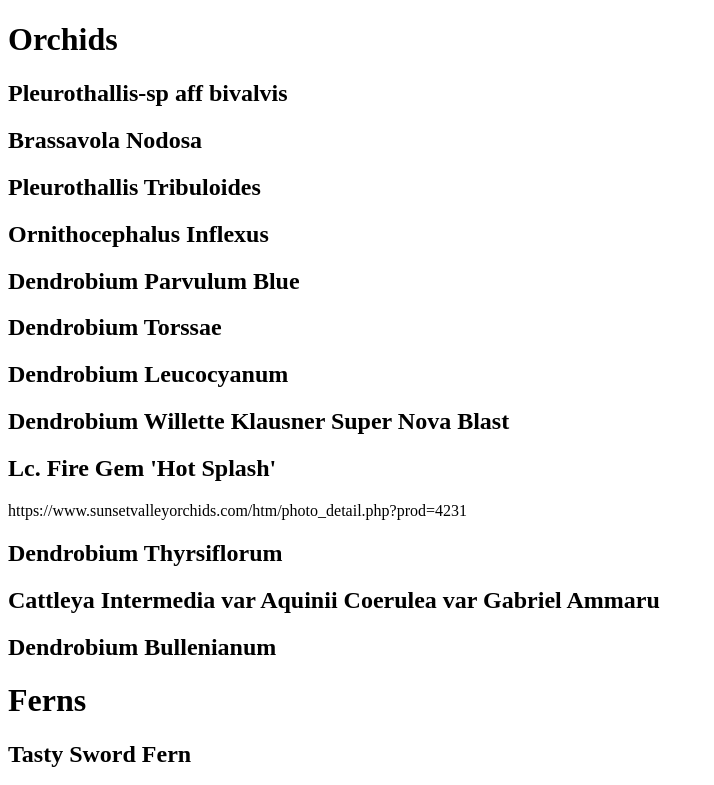
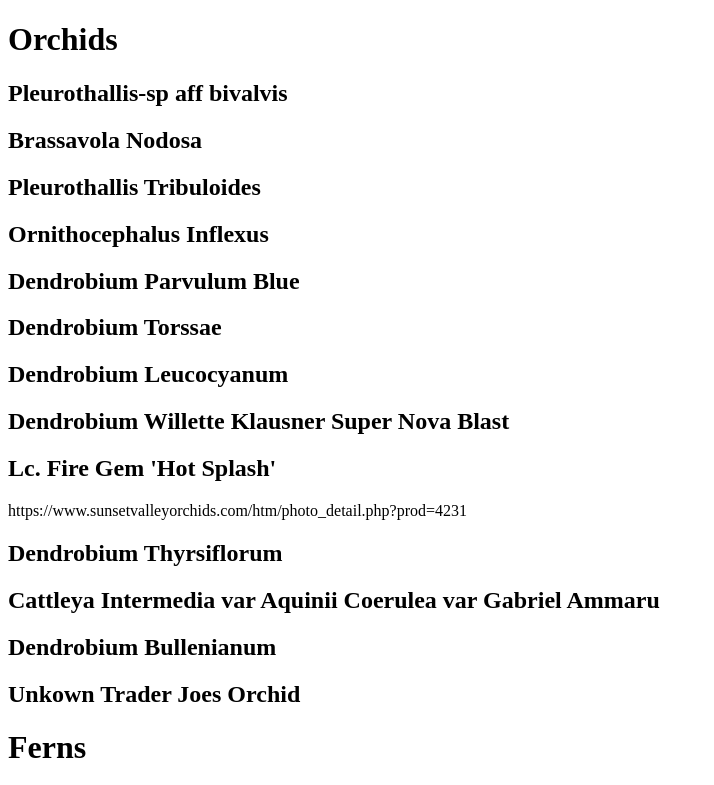
Before and after one commit to AaronSchwan/orchids-flowers-and-plants-, a plain HTML site: page index.html in a window 1280 px wide. Shown: the top 785 px of the page, without its empty margins (0-714 px from the left). Drawn offline with Linux system fonts and the light colour scheme.

Commit message:
forgot trader joes orchid

```diff
--- a/index.html
+++ b/index.html
@@ -28,6 +28,8 @@
 
 <h2>Dendrobium Bullenianum</h2>
 
+<h2>Unkown Trader Joes Orchid</h2>
+
 <h1>Ferns</h1>
 <h2>Tasty Sword Fern</h2>
 
```
